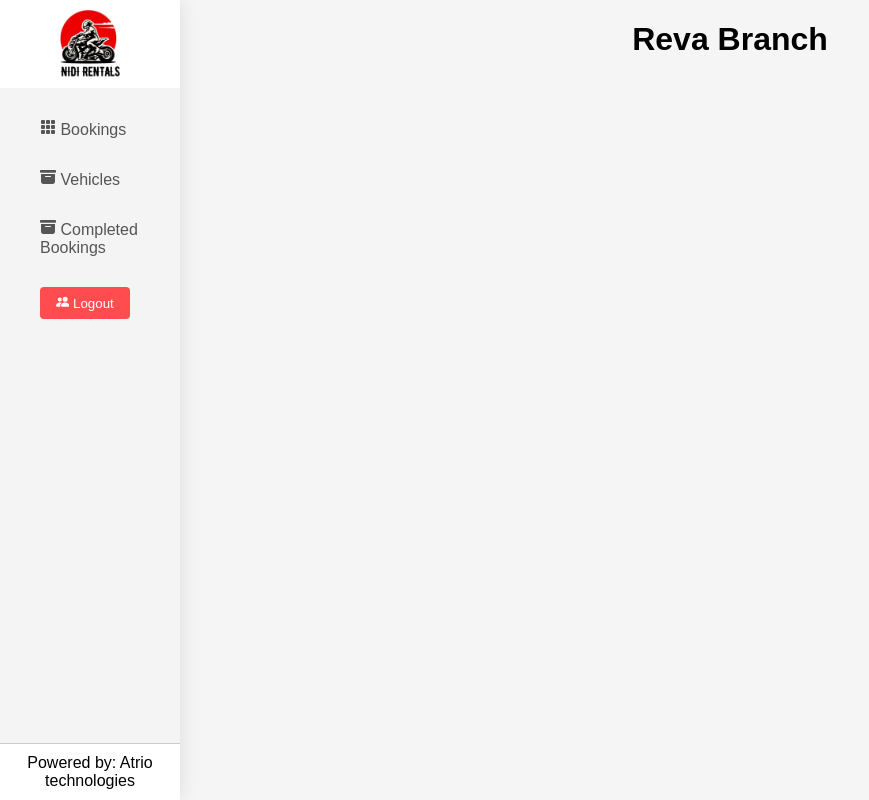
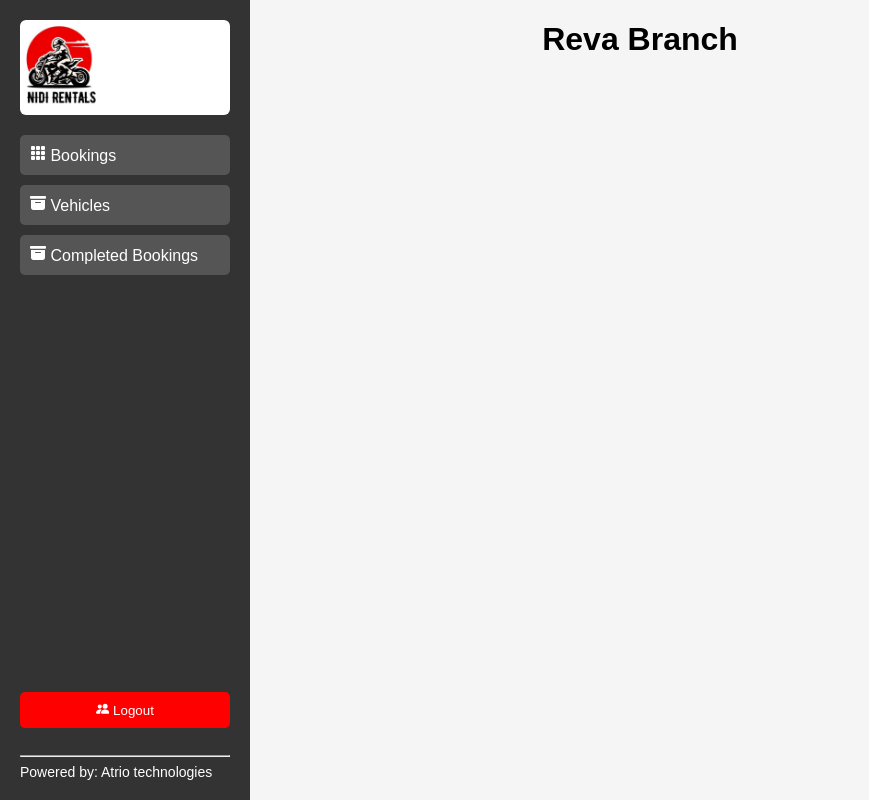
Before and after one commit to atrio3/nidi-reva, a React (Vite) app: page / in a window 1280 px wide. Shown: the whole page, without its empty margins (0-869 px from the left). Built offline with nearby package versions, Linux system fonts and the light colour scheme; no server answers; sample sign-in values are in the browser's storage.

Commit message:
side bar update 1.0

```diff
--- a/src/components/sidebar/sidebar.css
+++ b/src/components/sidebar/sidebar.css
@@ -1,71 +1,68 @@
-#sidebar {
-  width: 180px;
+.sidebar {
+  width: 250px;
   height: 100%;
-  background-color: #f4f4f4;
-  overflow-y: auto;
-  transition: all 0.3s ease;
-  box-shadow: 0 0 20px rgba(0, 0, 0, 0.1);
-  display: flex; /* Added */
-  flex-direction: column; /* Added */
+  background-color: #333;
+  color: #fff;
+  padding: 20px;
+  box-sizing: border-box;
+  position: fixed;
+  top: 0;
+  left: 0;
+  display: flex;
+  flex-direction: column;
 }
 
-.sidebar-title {
-  display: flex;
-  justify-content: center;
-  align-items: center;
-  background-color: #fff;
+.sidebar-header {
+  background-color: white;
+  border-radius: 6px;
+  margin-bottom: 20px;
+  padding: 6px;
 }
 
-.sidebar-title img {
-  padding: 10px;
-  width: 60px;
-  height: auto;
+.logo {
+  width: 70px;
 }
 
-.sidebar-list {
-  margin-left: 20px;
+.sidebar-menu {
+  list-style: none;
   padding: 0;
-  list-style-type: none;
-  flex-grow: 1; /* Added */
+  margin: 0;
+  flex-grow: 1;
 }
 
-.sidebar-list-item {
-  padding: 15px 20px;
-  font-size: 16px;
-  transition: background-color 0.3s, color 0.3s;
+.sidebar-menu-item {
+  margin-bottom: 10px;
 }
 
-.sidebar-list-item:hover {
-  background-color: #e0e0e0;
-  cursor: pointer;
+.sidebar-link {
+  display: block;
+  padding: 10px;
+  background-color: #555;
+  color: #fff;
+  text-decoration: none;
+  border-radius: 5px;
+  transition: background-color 0.3s;
 }
 
-.sidebar-list-item > a {
-  text-decoration: none;
-  color: #555;
-}
-
-.sidebar-list-item > a:hover {
-  color: #333;
+.sidebar-link:hover {
+  background-color: #777;
 }
 
 .logout-button {
-  background-color: #ff4d4f;
+  margin-top: auto;
+  padding: 10px;
+  background-color: red;
   color: #fff;
   border: none;
-  padding: 8px 16px;
-  border-radius: 4px;
   cursor: pointer;
-  transition: background-color 0.3s;
+  border-radius: 5px;
 }
 
 .logout-button:hover {
-  background-color: #ff7875;
+  text-decoration: underline;
 }
 
 .sidebar-footer {
-  background-color: #fff;
-  padding: 10px;
-  text-align: center;
-  border-top: 1px solid #ccc;
+  padding-top: 20px;
+  font-size: 14px;
 }
--- a/src/components/sidebar/sidebar.jsx
+++ b/src/components/sidebar/sidebar.jsx
@@ -1,16 +1,11 @@
 import React from "react";
-import {
-  BsGrid1X2Fill,
-  BsFillArchiveFill,
-  BsFillGrid3X3GapFill,
-  BsPeopleFill,
-} from "react-icons/bs";
+import { BsGrid1X2Fill, BsFillArchiveFill, BsFillGrid3X3GapFill, BsPeopleFill } from "react-icons/bs";
 import { Link, useNavigate } from "react-router-dom";
 import "./sidebar.css";
 import { signOut } from "firebase/auth";
 import { auth } from "../../firebase";
 
-function Sidebar({ open, toggleSidebar }) {
+function Sidebar() {
   const navigate = useNavigate();
 
   const handleLogout = async () => {
@@ -24,38 +19,36 @@
   };
 
   return (
-    <aside id="sidebar" className={open ? "sidebar-responsive" : ""}>
-      <div className="sidebar-title">
+    <aside className="sidebar">
+      <div className="sidebar-header">
         <img src="/logo.jpg" alt="Logo" className="logo" />
       </div>
 
-      <ul className="sidebar-list">
-        <li className="sidebar-list-item">
-          <Link to="/booking">
+      <ul className="sidebar-menu">
+        <li className="sidebar-menu-item">
+          <Link to="/booking" className="sidebar-link">
             <BsFillGrid3X3GapFill className="icon" /> Bookings
           </Link>
         </li>
 
-        <li className="sidebar-list-item">
-          <Link to="/vehicles">
+        <li className="sidebar-menu-item">
+          <Link to="/vehicles" className="sidebar-link">
             <BsFillArchiveFill className="icon" /> Vehicles
           </Link>
         </li>
 
-        <li className="sidebar-list-item">
-          <Link to="/completed">
+        <li className="sidebar-menu-item">
+          <Link to="/completed" className="sidebar-link">
             <BsFillArchiveFill className="icon" /> Completed Bookings
           </Link>
         </li>
-
-        <li className="sidebar-list-item">
-          <button className="logout-button" onClick={handleLogout}>
-            <BsPeopleFill className="icon" /> Logout
-          </button>
-        </li>
       </ul>
 
-      <div className="sidebar-footer">Powered by: Atrio technologies</div>
+      <button className="logout-button" onClick={handleLogout}>
+        <BsPeopleFill className="icon" /> Logout
+      </button>
+
+      <div className="sidebar-footer"><hr />Powered by: Atrio technologies</div>
     </aside>
   );
 }
```
